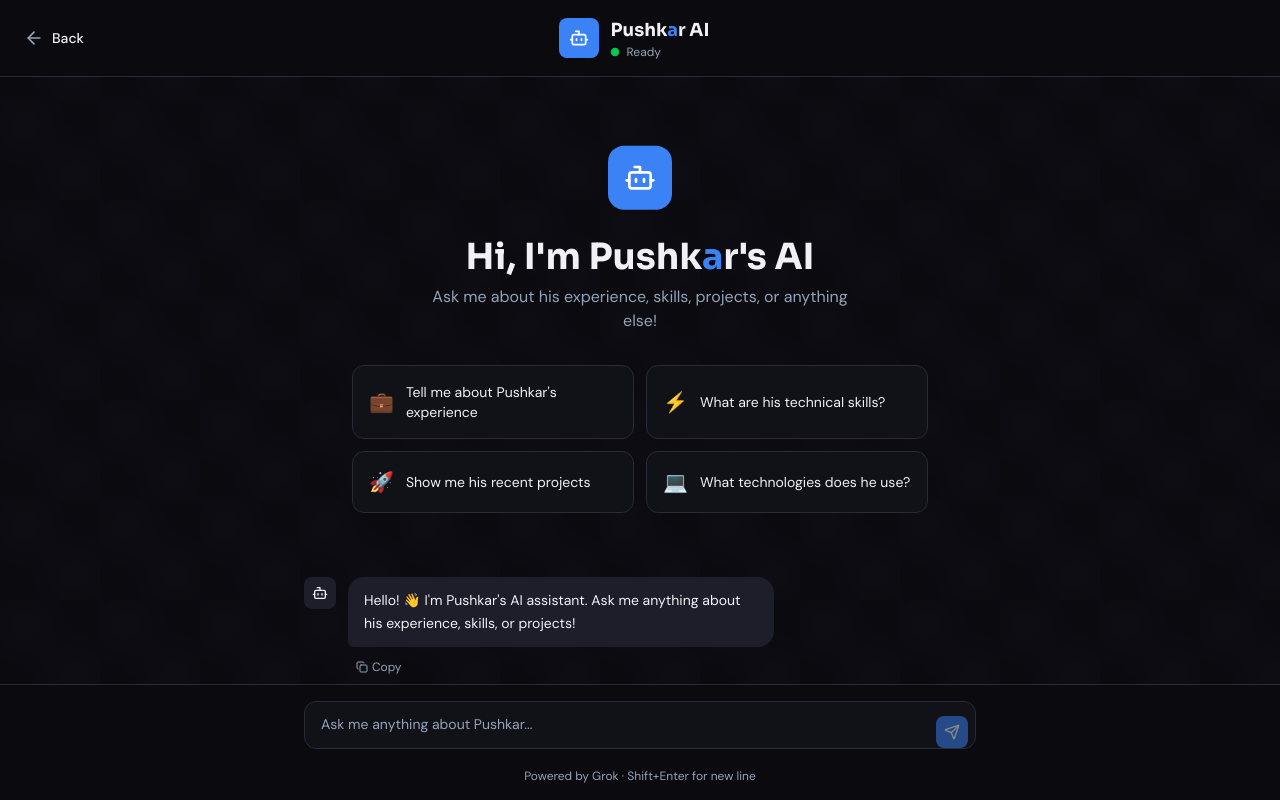
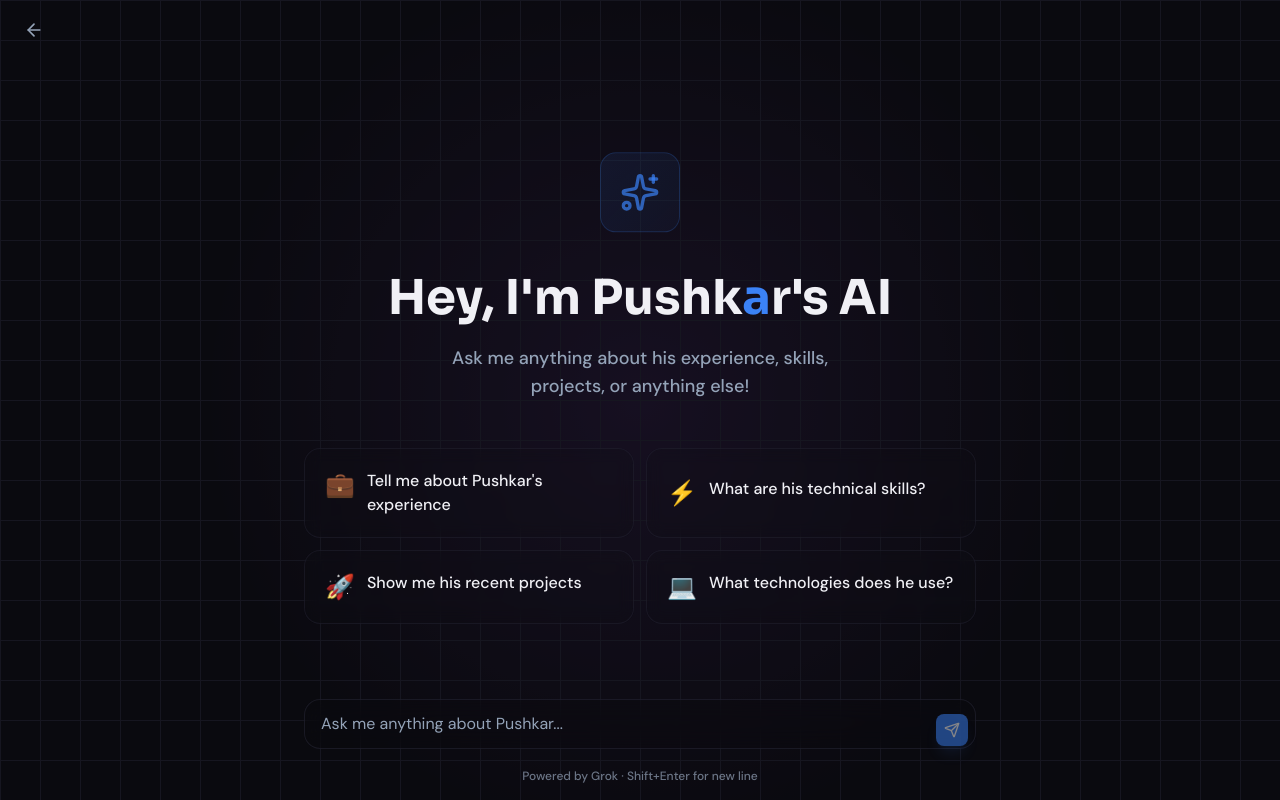
Before and after one commit to Pushkar3232/Portfolio-Next, a Next.js app: page /chatbot in a window 1280 px wide. Built offline with nearby package versions, Linux system fonts and the light colour scheme.

Commit message:
UI improve chatbot

```diff
--- a/app/chatbot/page.tsx
+++ b/app/chatbot/page.tsx
@@ -3,8 +3,10 @@
 
 import React, { useState, useEffect, useRef } from "react";
 import Link from "next/link";
-import { Send, User, Bot, Copy, Check, RefreshCw, AlertTriangle, ArrowLeft } from "lucide-react";
+import { Send, User, Bot, Copy, Check, RefreshCw, AlertTriangle, ArrowLeft, Sparkles } from "lucide-react";
 import { motion, AnimatePresence } from "motion/react";
+import { GridBackground } from "@/components/ui/grid-background";
+import { fadeInUp, staggerContainer } from "@/lib/animations";
 
 interface Message {
   sender: "user" | "bot";
@@ -190,113 +192,78 @@
   ];
 
   return (
-    <div className="h-screen bg-background flex flex-col overflow-hidden">
-      {/* Subtle Background Pattern */}
-      <div className="absolute inset-0 opacity-20 pointer-events-none dark:opacity-10">
-        <div className="absolute inset-0" style={{
-          backgroundImage: `radial-gradient(circle at 25% 25%, var(--secondary) 0%, transparent 50%),
-                           radial-gradient(circle at 75% 75%, var(--muted) 0%, transparent 50%)`,
-          backgroundSize: '100px 100px'
-        }}></div>
-      </div>
+    <div className="h-screen bg-background flex flex-col overflow-hidden relative">
+      {/* Grid Background Pattern */}
+      <GridBackground className="opacity-40 pointer-events-none" />
 
-      {/* Header */}
-      <header className="bg-background border-b border-border px-4 md:px-6 py-4 flex items-center justify-between relative z-10">
-        <motion.div
-          className="flex items-center space-x-3"
-          initial={{ opacity: 0, x: -20 }}
-          animate={{ opacity: 1, x: 0 }}
-          transition={{ duration: 0.3 }}
-        >
+      {/* Minimal Header - Back Button Only */}
+      <div className="px-3 md:px-6 py-3 flex items-center z-20 sticky top-0">
         <Link
           href="/"
-            className="flex items-center space-x-2 p-2 -ml-2 hover:bg-secondary rounded-lg transition-all duration-200 group"
+          className="p-2 -ml-2 hover:bg-secondary/50 rounded-lg transition-all duration-200 group"
         >
           <ArrowLeft className="w-5 h-5 text-muted-foreground group-hover:text-primary transition-colors" />
-            <span className="text-sm font-medium text-foreground group-hover:text-primary hidden sm:inline transition-colors">Back</span>
         </Link>
-        </motion.div>
-
-        <motion.div
-          className="flex items-center space-x-3"
-          initial={{ opacity: 0, y: -10 }}
-          animate={{ opacity: 1, y: 0 }}
-          transition={{ duration: 0.3 }}
-        >
-          <div className="w-10 h-10 bg-primary rounded-lg flex items-center justify-center">
-            <Bot className="w-5 h-5 text-primary-foreground" />
       </div>
-          <div className="hidden sm:block">
-            <h1 className="text-lg font-bold font-display text-foreground">Pushk<span className="text-primary">a</span>r AI</h1>
-            <div className="flex items-center space-x-2">
-              <motion.div
-                className={`w-2 h-2 rounded-full ${
-                  serverStatus === 'online' ? 'bg-green-500' :
-                  serverStatus === 'checking' ? 'bg-yellow-500' :
-                  'bg-destructive'
-                }`}
-                animate={{ scale: [1, 1.2, 1] }}
-                transition={{ duration: 2, repeat: Infinity }}
-              ></motion.div>
-              <p className="text-xs text-muted-foreground">
-                {serverStatus === 'online' ? 'Ready' :
-                 serverStatus === 'checking' ? 'Connecting...' : 'Offline'}
-              </p>
-            </div>
-          </div>
-        </motion.div>
-
-        <div className="w-20"></div>
-      </header>
 
       {/* Chat Area */}
       <div className="flex-1 overflow-hidden flex flex-col relative z-10">
-        <div className="flex-1 overflow-y-auto px-4 md:px-6 py-6">
-          <div className="max-w-2xl mx-auto space-y-4">
+        <div className="flex-1 overflow-y-auto px-3 sm:px-4 md:px-6 py-6 md:py-8">
+          <div className="max-w-2xl mx-auto space-y-5 ">
             {/* Welcome Screen */}
             <AnimatePresence>
               {messages.length === 1 && (
                 <motion.div
-                  className="text-center py-8 md:py-12"
+                  className="text-center py-8 md:py-16"
                   initial={{ opacity: 0, y: 20 }}
                   animate={{ opacity: 1, y: 0 }}
                   exit={{ opacity: 0, y: -20 }}
-                  transition={{ duration: 0.5 }}
+                  transition={{ duration: 0.6 }}
+                  variants={staggerContainer}
                 >
                   <motion.div
-                    className="w-16 h-16 bg-primary rounded-2xl flex items-center justify-center mx-auto mb-6"
-                    animate={{ y: [0, -10, 0] }}
-                    transition={{ duration: 2, repeat: Infinity }}
+                    className="w-16 h-16 md:w-20 md:h-20 bg-gradient-to-br from-primary/10 to-primary/5 border border-primary/20 rounded-2xl flex items-center justify-center mx-auto mb-6 md:mb-8"
+                    animate={{ y: [0, -12, 0] }}
+                    transition={{ duration: 2.5, repeat: Infinity, ease: "easeInOut" }}
+                    variants={fadeInUp}
                   >
-                    <Bot className="w-8 h-8 text-primary-foreground" />
+                    <Sparkles className="w-8 h-8 md:w-10 md:h-10 text-primary/70" />
                   </motion.div>
-                  <h2 className="text-3xl md:text-4xl font-bold font-display text-foreground mb-2">
-                    Hi, I&apos;m Pushk<span className="text-primary">a</span>r&apos;s AI
-                  </h2>
-                  <p className="text-muted-foreground mb-8 max-w-md mx-auto">
-                    Ask me about his experience, skills, projects, or anything else!
-                  </p>
+                  <motion.h2
+                    className="text-3xl sm:text-4xl md:text-5xl font-bold font-display text-foreground mb-2 md:mb-4 leading-tight"
+                    variants={fadeInUp}
+                  >
+                    Hey, I&apos;m Pushk<span className="text-primary">a</span>r&apos;s AI
+                  </motion.h2>
+                  <motion.p
+                    className="text-base md:text-lg text-muted-foreground mb-8 md:mb-12 max-w-md mx-auto font-medium"
+                    variants={fadeInUp}
+                  >
+                    Ask me anything about his experience, skills, projects, or anything else!
+                  </motion.p>
 
                   {/* Suggested Questions */}
                   <motion.div
-                    className="grid grid-cols-1 sm:grid-cols-2 gap-3 max-w-xl mx-auto"
+                    className="grid grid-cols-1 sm:grid-cols-2 gap-3 max-w-2xl mx-auto"
                     initial={{ opacity: 0 }}
                     animate={{ opacity: 1 }}
-                    transition={{ duration: 0.5, delay: 0.2 }}
+                    transition={{ duration: 0.6, delay: 0.3 }}
+                    variants={staggerContainer}
                   >
                     {suggestedQuestions.map((question, index) => (
                       <motion.button
                         key={index}
                         onClick={() => setInput(question.text)}
-                        className="group p-4 text-left bg-card hover:bg-secondary border border-border rounded-xl transition-all duration-200 active:scale-95"
+                        className="group p-4 md:p-5 text-left bg-card/20 hover:bg-card/40 border border-border/40 hover:border-primary/50 rounded-xl md:rounded-2xl transition-all duration-300 active:scale-95 backdrop-blur-sm"
                         initial={{ opacity: 0, y: 10 }}
                         animate={{ opacity: 1, y: 0 }}
-                        transition={{ duration: 0.4, delay: 0.3 + index * 0.1 }}
-                        whileHover={{ y: -2 }}
+                        transition={{ duration: 0.4, delay: 0.3 + index * 0.08 }}
+                        whileHover={{ y: -4, border: "1px solid hsl(var(--primary))" }}
+                        variants={fadeInUp}
                       >
-                        <div className="flex items-center space-x-3">
-                          <span className="text-xl group-hover:scale-110 transition-transform">{question.icon}</span>
-                          <p className="text-sm text-foreground group-hover:text-primary transition-colors">
+                        <div className="flex items-start space-x-3">
+                          <span className="text-2xl group-hover:scale-125 transition-transform duration-300">{question.icon}</span>
+                          <p className="text-sm md:text-base text-foreground group-hover:text-primary transition-colors font-medium">
                             {question.text}
                           </p>
                         </div>
@@ -320,21 +287,21 @@
                 >
                   <div className={`flex max-w-[85%] md:max-w-[70%] ${msg.sender === "user" ? "flex-row-reverse" : "flex-row"}`}>
                     {/* Avatar */}
-                    <div className={`flex-shrink-0 ${msg.sender === "user" ? "ml-3" : "mr-3"}`}>
+                    <div className={`flex-shrink-0 ${msg.sender === "user" ? "ml-2 md:ml-3" : "mr-2 md:mr-3"}`}>
                       <motion.div
-                        className={`w-8 h-8 rounded-lg flex items-center justify-center ${
+                        className={`w-7 h-7 md:w-8 md:h-8 rounded-lg flex items-center justify-center flex-shrink-0 ${
                           msg.sender === "user"
-                            ? "bg-primary"
-                            : "bg-secondary"
+                            ? "bg-primary/30 border border-primary/40"
+                            : "bg-secondary/20 border border-border/40"
                         }`}
                         initial={{ scale: 0 }}
                         animate={{ scale: 1 }}
                         transition={{ duration: 0.3 }}
                       >
                         {msg.sender === "user" ? (
-                          <User className="w-4 h-4 text-primary-foreground" />
+                          <User className="w-3.5 h-3.5 md:w-4 md:h-4 text-primary" />
                         ) : (
-                          <Bot className="w-4 h-4 text-foreground" />
+                          <Sparkles className="w-3.5 h-3.5 md:w-4 md:h-4 text-foreground" />
                         )}
                       </motion.div>
                     </div>
@@ -342,12 +309,12 @@
                     {/* Message Content */}
                     <div className={`flex-1 ${msg.sender === "user" ? "text-right" : "text-left"}`}>
                       <motion.div
-                        className={`inline-block px-4 py-3 rounded-2xl ${
+                        className={`inline-block px-4 py-2.5 md:px-4 md:py-3 rounded-2xl ${
                           msg.sender === "user"
-                            ? "bg-primary text-primary-foreground rounded-br-md"
+                            ? "bg-primary/70 text-primary-foreground rounded-br-md shadow-lg shadow-primary/20 backdrop-blur-md"
                             : msg.isError
-                              ? "bg-destructive/10 text-destructive border border-destructive/30 rounded-bl-md"
-                              : "bg-secondary text-foreground rounded-bl-md"
+                              ? "bg-destructive/10 text-destructive border border-destructive/30 rounded-bl-md backdrop-blur-sm"
+                              : "bg-secondary/30 text-foreground rounded-bl-md border border-border/40 backdrop-blur-md"
                         }`}
                         initial={{ opacity: 0, scale: 0.9 }}
                         animate={{ opacity: 1, scale: 1 }}
@@ -361,7 +328,7 @@
                         )}
                         {/* Show bouncing dots while streaming hasn't started yet */}
                         {msg.sender === "bot" && isBotTyping && idx === messages.length - 1 && msg.text === "" ? (
-                          <div className="flex space-x-1 py-1">
+                          <div className="flex space-x-1.5 py-1">
                             <motion.div
                               className="w-2 h-2 bg-muted-foreground rounded-full"
                               animate={{ y: [0, -6, 0] }}
@@ -380,7 +347,7 @@
                           </div>
                         ) : (
                           <div
-                            className="text-sm leading-relaxed"
+                            className="text-sm md:text-base leading-relaxed"
                             dangerouslySetInnerHTML={{ __html: msg.text }}
                           />
                         )}
@@ -408,7 +375,7 @@
                             {!msg.isError && (
                               <button
                                 onClick={() => handleCopy(msg.text, idx)}
-                                className="flex items-center space-x-1 px-2 py-1 text-xs text-muted-foreground hover:text-foreground hover:bg-secondary rounded-lg transition-all duration-200"
+                                className="flex items-center space-x-1 px-2 py-1.5 text-xs text-muted-foreground hover:text-foreground hover:bg-secondary/30 rounded-lg transition-all duration-200"
                               >
                                 {copiedIndex === idx ? (
                                   <>
@@ -437,16 +404,16 @@
         </div>
 
         {/* Input Area */}
-        <div className="border-t border-border bg-background p-4 backdrop-blur-sm">
+        <div className=" p-3 md:p-4">
           <div className="max-w-2xl mx-auto">
             <form onSubmit={handleSubmit} className="relative">
-              <div className="flex items-end space-x-3">
+              <div className="flex items-end space-x-2 md:space-x-3">
                 <div className="flex-1 relative">
                   <motion.textarea
                     value={input}
                     onChange={(e) => setInput(e.target.value)}
                     placeholder="Ask me anything about Pushkar..."
-                    className="w-full px-4 py-3 pr-12 border border-border bg-card text-foreground placeholder-muted-foreground rounded-xl focus:outline-none focus:ring-2 focus:ring-primary focus:border-transparent resize-none max-h-32 min-h-[48px] text-sm transition-all duration-200"
+                    className="w-full px-3 md:px-4 py-2.5 md:py-3 pr-10 md:pr-12 border border-border/50 bg-background/30 text-foreground placeholder-muted-foreground rounded-xl md:rounded-2xl focus:outline-none focus:ring-2 focus:ring-primary focus:border-transparent resize-none max-h-32 min-h-[44px] md:min-h-[48px] text-sm md:text-base transition-all duration-200 backdrop-blur-md"
                     disabled={isBotTyping}
                     rows={1}
                     onKeyDown={(e) => {
@@ -462,8 +429,8 @@
                   <motion.button
                     type="submit"
                     disabled={!input.trim() || isBotTyping}
-                    className="absolute right-2 bottom-2 p-2 bg-primary text-primary-foreground rounded-lg hover:bg-primary/90 transition-all duration-200 disabled:opacity-50 disabled:cursor-not-allowed disabled:hover:bg-primary"
-                    whileHover={{ scale: 1.1 }}
+                    className="absolute right-2 md:right-2 bottom-2 md:bottom-2.5 p-2 bg-primary text-primary-foreground rounded-lg hover:bg-primary/90 transition-all duration-200 disabled:opacity-50 disabled:cursor-not-allowed disabled:hover:bg-primary shadow-lg shadow-primary/20"
+                    whileHover={{ scale: 1.05 }}
                     whileTap={{ scale: 0.95 }}
                   >
                     <Send className="w-4 h-4" />
@@ -471,7 +438,7 @@
                 </div>
               </div>
             </form>
-            <p className="text-xs text-muted-foreground text-center mt-3">
+            <p className="text-xs text-muted-foreground/70 text-center mt-2 md:mt-3 font-medium">
               Powered by Grok &middot; Shift+Enter for new line
             </p>
           </div>
```
Lines whose indentation alone changed are shown as unchanged.
